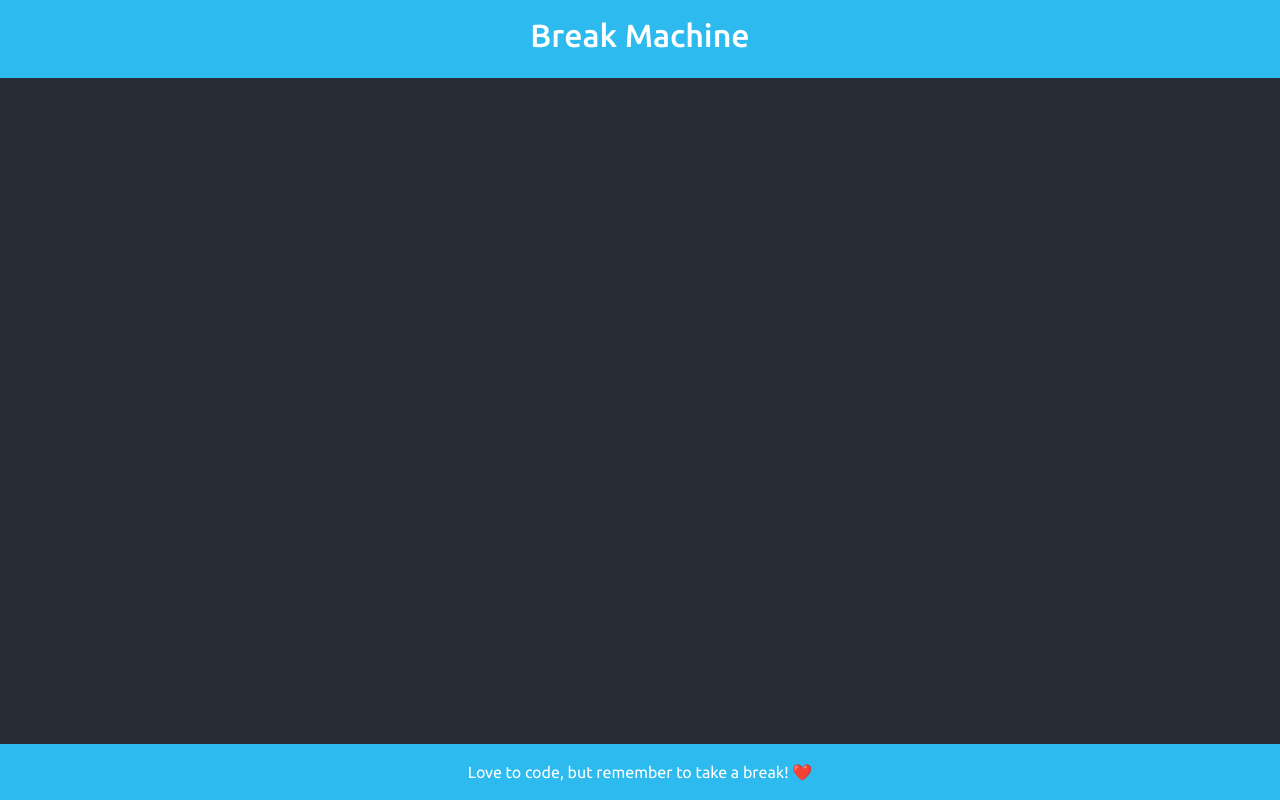
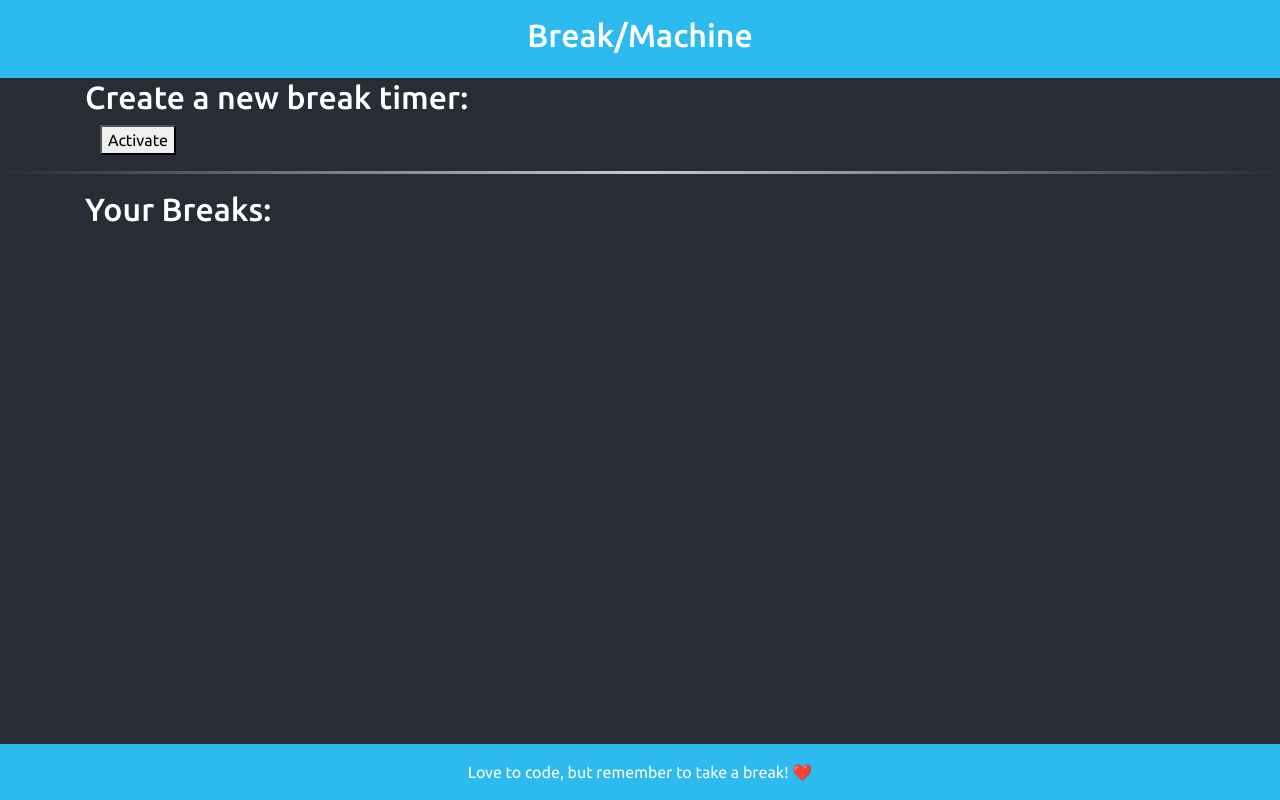
Before and after one commit to Ms-Alex/break-machine, a React (Create React App) app: page / in a window 1280 px wide. Built offline with nearby package versions, Linux system fonts and the light colour scheme.

Commit message:
add components to page, and css

```diff
--- a/src/App.css
+++ b/src/App.css
@@ -7,7 +7,7 @@ body {
 }
 
 .header {
-  position: absolute;
+  position: relative;
   right: 0;
   top: 0;
   left: 0;
@@ -26,3 +26,9 @@ body {
   background-color: #2dbbef;
   text-align: center;
 }
+
+hr {
+  border : 0;
+  height: 3px;
+  background-image: linear-gradient(to right, rgba(255, 255, 255, 0), rgba(255, 255, 255, 0.75), rgba(255, 255, 255, 0));
+}
--- a/src/App.js
+++ b/src/App.js
@@ -2,12 +2,23 @@ import React, { Component } from 'react';
 import './App.css';
 import Header from './components/Header';
 import Footer from './components/Footer';
+import NewBreak from './components/NewBreak';
+import YourBreaks from './components/YourBreaks';
 
 class App extends Component {
+  state = {
+    breaks: []
+  }
+
   render() {
     return (
       <div className="App">
         <Header />
+
+        <NewBreak />
+        <hr />
+        <YourBreaks />
+
         <Footer />
       </div>
     );
--- a/src/components/Header.js
+++ b/src/components/Header.js
@@ -3,7 +3,7 @@ import React from 'react';
 const Header = () => {
     return (
         <div className="header">
-            <h2>Break Machine</h2>
+            <h2>Break/Machine</h2>
         </div>
     );
 }
--- a/src/components/NewBreak.js
+++ b/src/components/NewBreak.js
@@ -0,0 +1,13 @@
+import React from 'react';
+import BreakForm from '../containers/BreakForm';
+
+const NewBreak = () => {
+    return (
+        <div className="container new-break">
+            <h2>Create a new break timer:</h2>
+            <BreakForm />
+        </div>
+    );
+}
+
+export default NewBreak;
--- a/src/components/YourBreaks.js
+++ b/src/components/YourBreaks.js
@@ -0,0 +1,12 @@
+import React from 'react';
+
+const YourBreaks = () => {
+    return (
+        <div className="container your-breaks">
+            <h2>Your Breaks:</h2>
+
+        </div>
+    );
+}
+
+export default YourBreaks;
--- a/src/containers/BreakForm.js
+++ b/src/containers/BreakForm.js
@@ -0,0 +1,26 @@
+import React, { Component } from 'react';
+
+class BreakForm extends Component {
+    state = {
+
+    }
+
+    render() {
+        return (
+            <div className="container break-form">
+                <form className="">
+
+                    <table>
+
+                    </table>
+
+                    <button>Activate</button>
+
+                </form>
+
+            </div>
+        );
+    }
+}
+
+export default BreakForm;
```
